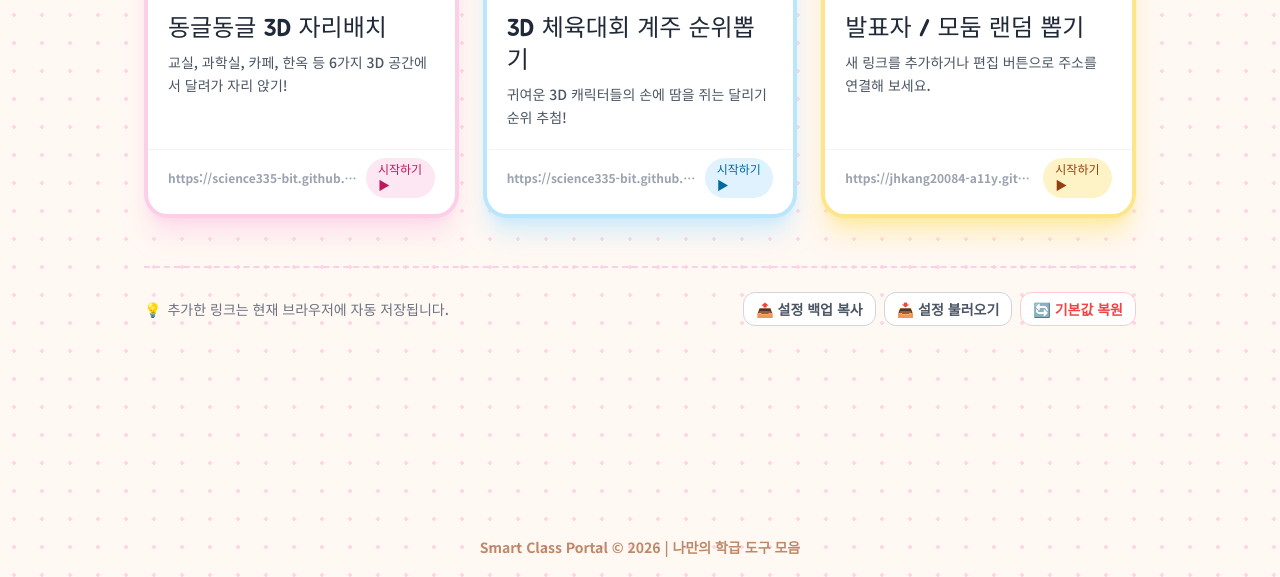
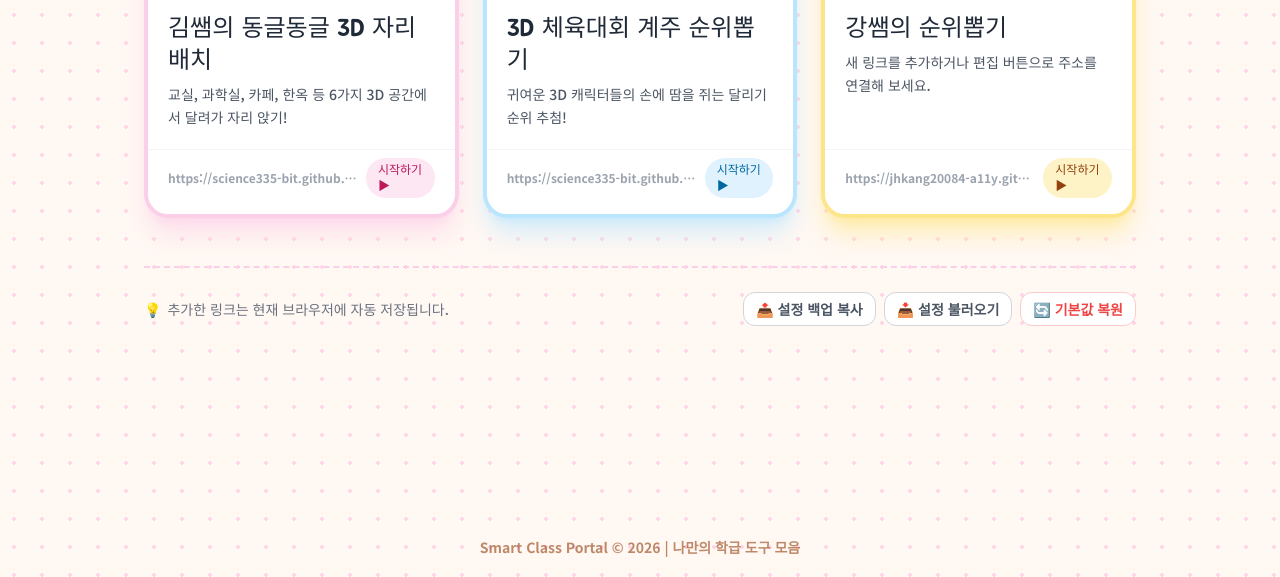
Before and after one commit to science335-bit/smart-class, a plain HTML site: page index.html in a window 1280 px wide. Shown: the part 223-800 px from the top of the page. Drawn offline with nearby package versions, Linux system fonts and the light colour scheme.

Commit message:
Update index.html

```diff
--- a/index.html
+++ b/index.html
@@ -192,7 +192,7 @@
 
     <script>
         // 기본 제공 카드 목록 (사용자님의 GitHub 주소 구조 반영)
-        const DEFAULT_LINKS = [{"title":"동글동글 3D 자리배치","url":"https://science335-bit.github.io/-picking-seats/","desc":"교실, 과학실, 카페, 한옥 등 6가지 3D 공간에서 달려가 자리 앉기!","icon":"🪑","color":"pink","newTab":true},{"title":"3D 체육대회 계주 순위뽑기","url":"https://science335-bit.github.io/Draw-order/","desc":"귀여운 3D 캐릭터들의 손에 땀을 쥐는 달리기 순위 추첨!","icon":"🏃‍♂️","color":"blue","newTab":true},{"title":"발표자 / 모둠 랜덤 뽑기","url":"https://jhkang20084-a11y.github.io/zombie-draw/","desc":"새 링크를 추가하거나 편집 버튼으로 주소를 연결해 보세요.","icon":"🎲","color":"amber","newTab":true}];
+        const DEFAULT_LINKS = [{"title":"김쌤의 동글동글 3D 자리배치","url":"https://science335-bit.github.io/-picking-seats/","desc":"교실, 과학실, 카페, 한옥 등 6가지 3D 공간에서 달려가 자리 앉기!","icon":"🪑","color":"pink","newTab":true},{"title":"3D 체육대회 계주 순위뽑기","url":"https://science335-bit.github.io/Draw-order/","desc":"귀여운 3D 캐릭터들의 손에 땀을 쥐는 달리기 순위 추첨!","icon":"🏃‍♂️","color":"blue","newTab":true},{"title":"강쌤의 순위뽑기","url":"https://jhkang20084-a11y.github.io/zombie-draw/","desc":"새 링크를 추가하거나 편집 버튼으로 주소를 연결해 보세요.","icon":"🎲","color":"amber","newTab":true}];
 
         const COLOR_STYLES = {
             pink: {
```
